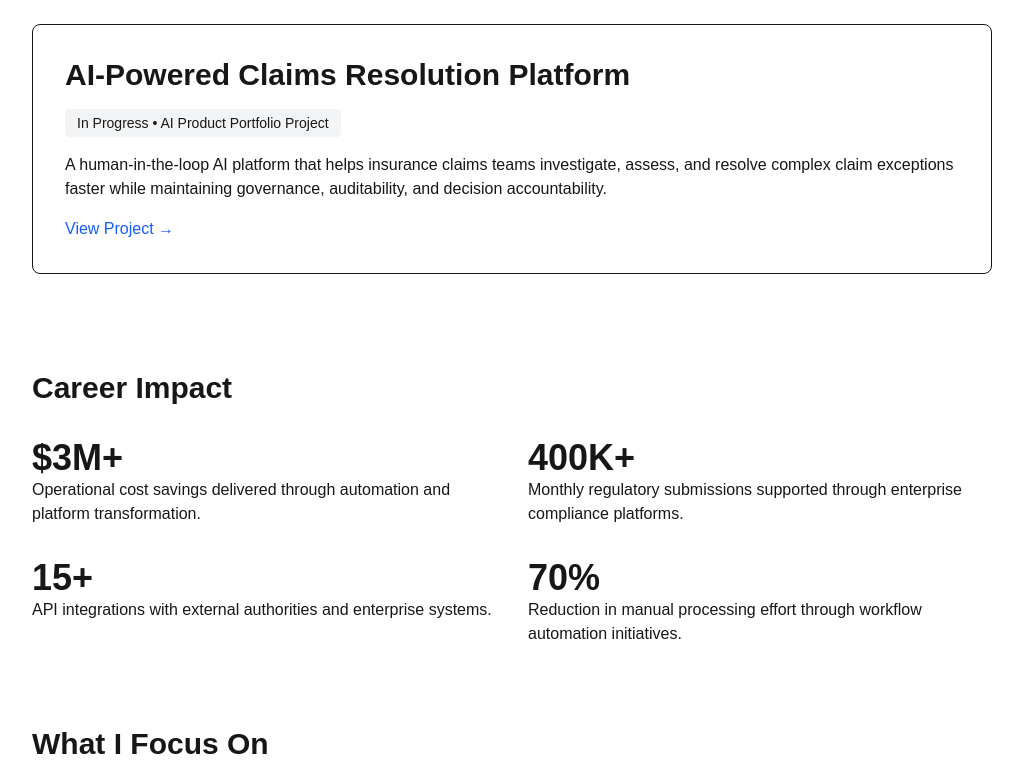
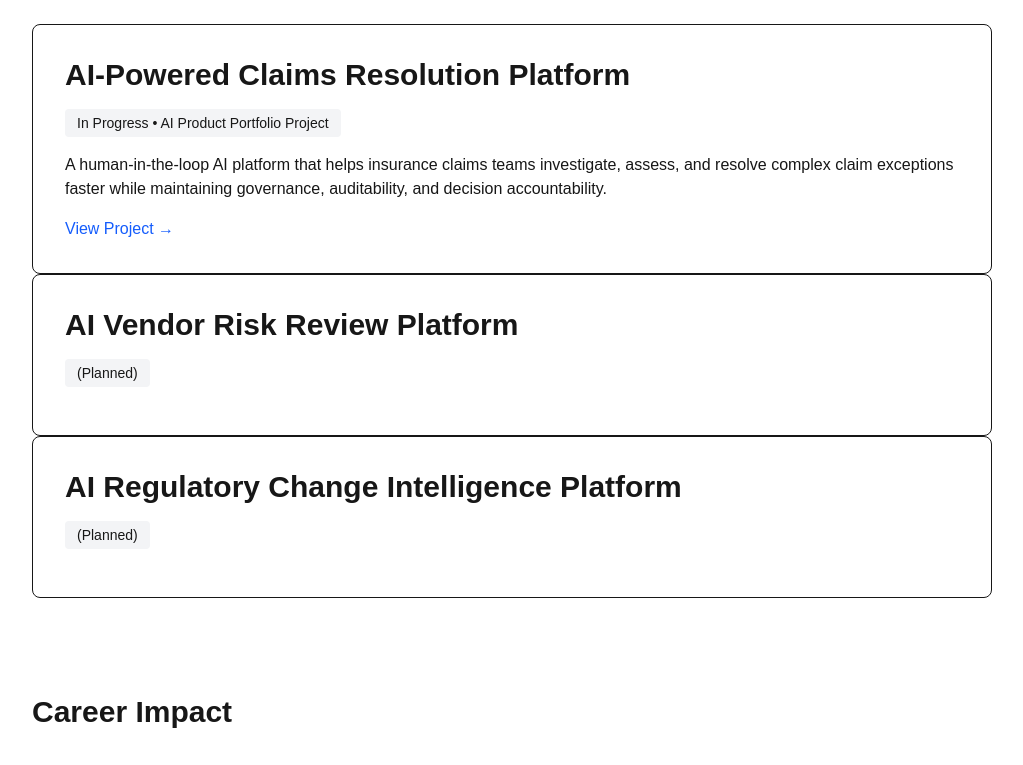
Before and after one commit to rovelmelodylab/product-leader-portfolio, a Next.js app: page / in a window 1280 px wide. Shown: the part 456-1221 px from the top of the page, without its empty margins (128-1151 px from the left). Built offline with nearby package versions, Linux system fonts and the light colour scheme.

Commit message:
added planned additional projects headline

```diff
--- a/src/app/page.tsx
+++ b/src/app/page.tsx
@@ -51,6 +51,27 @@ export default function Home() {
           View Project →
         </a>
       </div>
+
+      <div className="border rounded-lg p-8 hover:shadow-lg transition-shadow">
+        <h3 className="text-3xl font-bold mb-4">
+          AI Vendor Risk Review Platform
+        </h3>
+
+        <div className="inline-block bg-gray-100 rounded px-3 py-1 text-sm mb-4">
+          (Planned)
+        </div>
+        </div>
+
+      <div className="border rounded-lg p-8 hover:shadow-lg transition-shadow">
+        <h3 className="text-3xl font-bold mb-4">
+          AI Regulatory Change Intelligence Platform
+        </h3>
+
+        <div className="inline-block bg-gray-100 rounded px-3 py-1 text-sm mb-4">
+          (Planned)
+        </div>
+        </div>
+
     </section>
 
 
```
